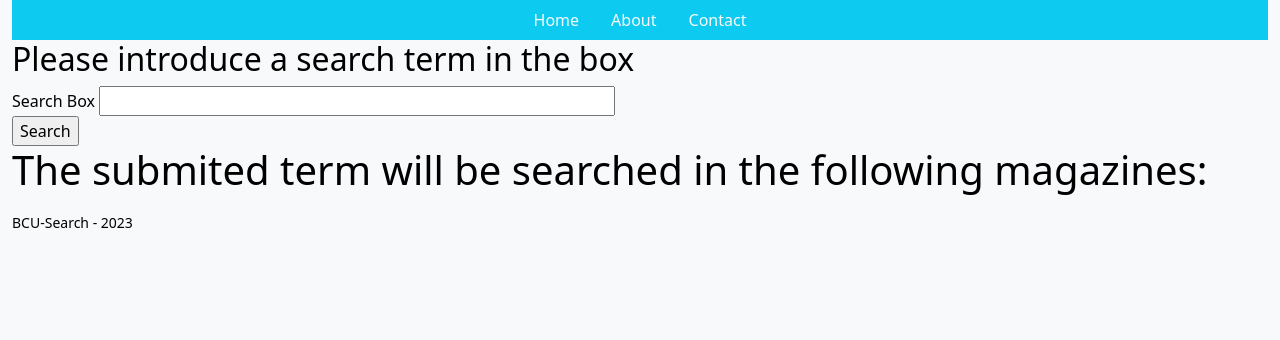
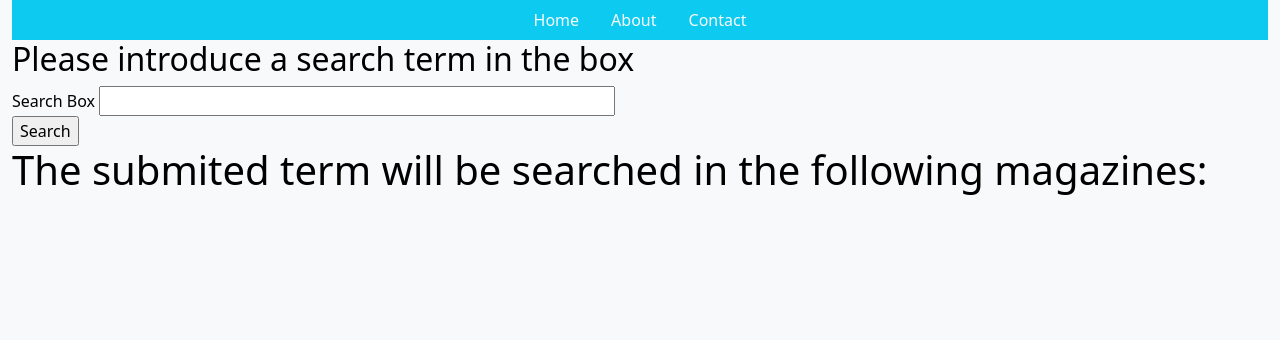
Before and after one commit to AndreiIav/Darwin_App, a Flask app: page / in a window 1280 px wide. Shown: the top 340 px of the page. Run offline with Flask 3, Linux system fonts and the light colour scheme; data that the repository does not hold is empty; parts of the project's set-up code (start-up, migrations or seed data) failed here and were passed over.

Commit message:
Removed footer element from base.

```diff
--- a/application/templates/base.html
+++ b/application/templates/base.html
@@ -12,7 +12,7 @@
 
 <body class="container-fluid text-bg-light">
     <header>
-        <nav class="container-fluid text-bg-info"> <!-- add styling  -->
+        <nav class="container-fluid text-bg-info">
             <ul class="nav justify-content-center">
                 <li class="nav-item">
                     <a class="nav-link text-light" href="{{ url_for('home_bp.search_form')}}">Home</a>
@@ -32,9 +32,6 @@
         {% block content %} {% endblock %}
     </main>
 
-    <footer>
-        <small>BCU-Search - 2023</small>
-    </footer>
     <script src="https://cdn.jsdelivr.net/npm/bootstrap@5.3.2/dist/js/bootstrap.bundle.min.js"
         integrity="sha384-C6RzsynM9kWDrMNeT87bh95OGNyZPhcTNXj1NW7RuBCsyN/o0jlpcV8Qyq46cDfL"
         crossorigin="anonymous"></script>
```
